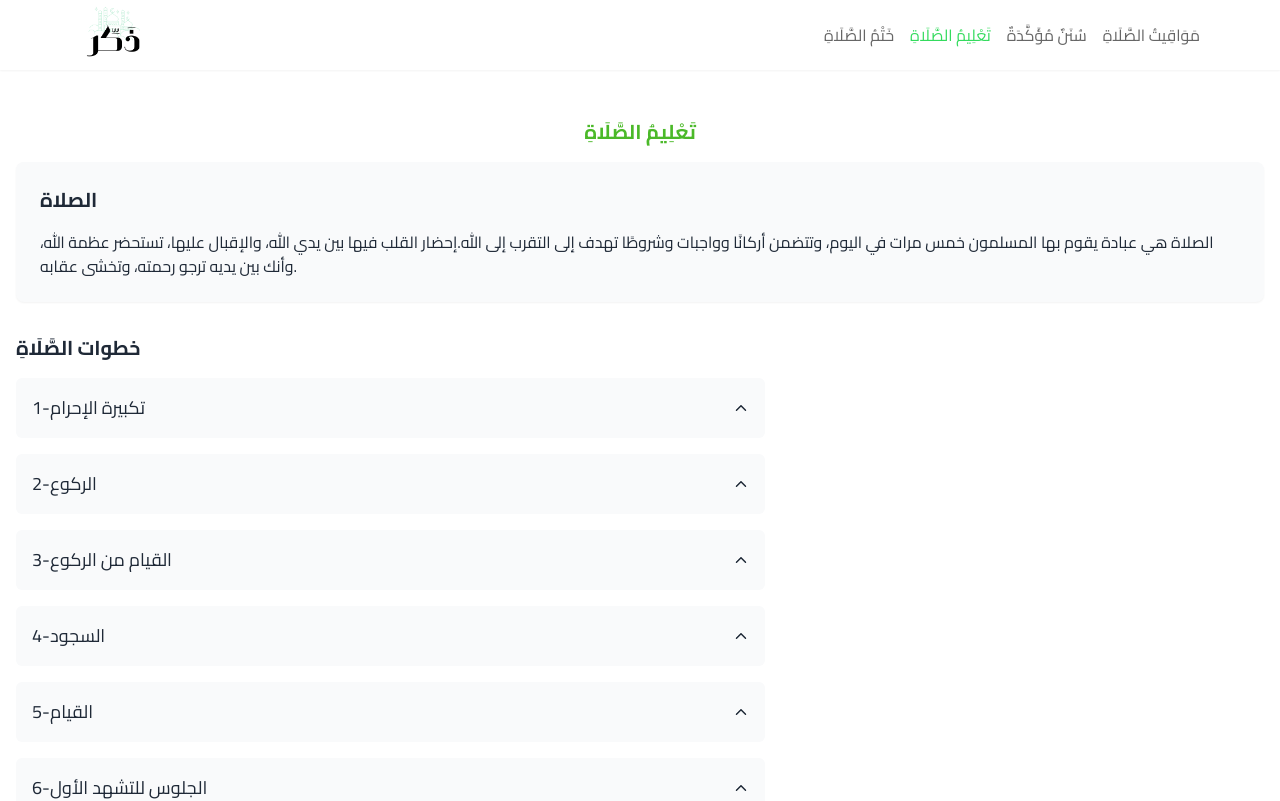
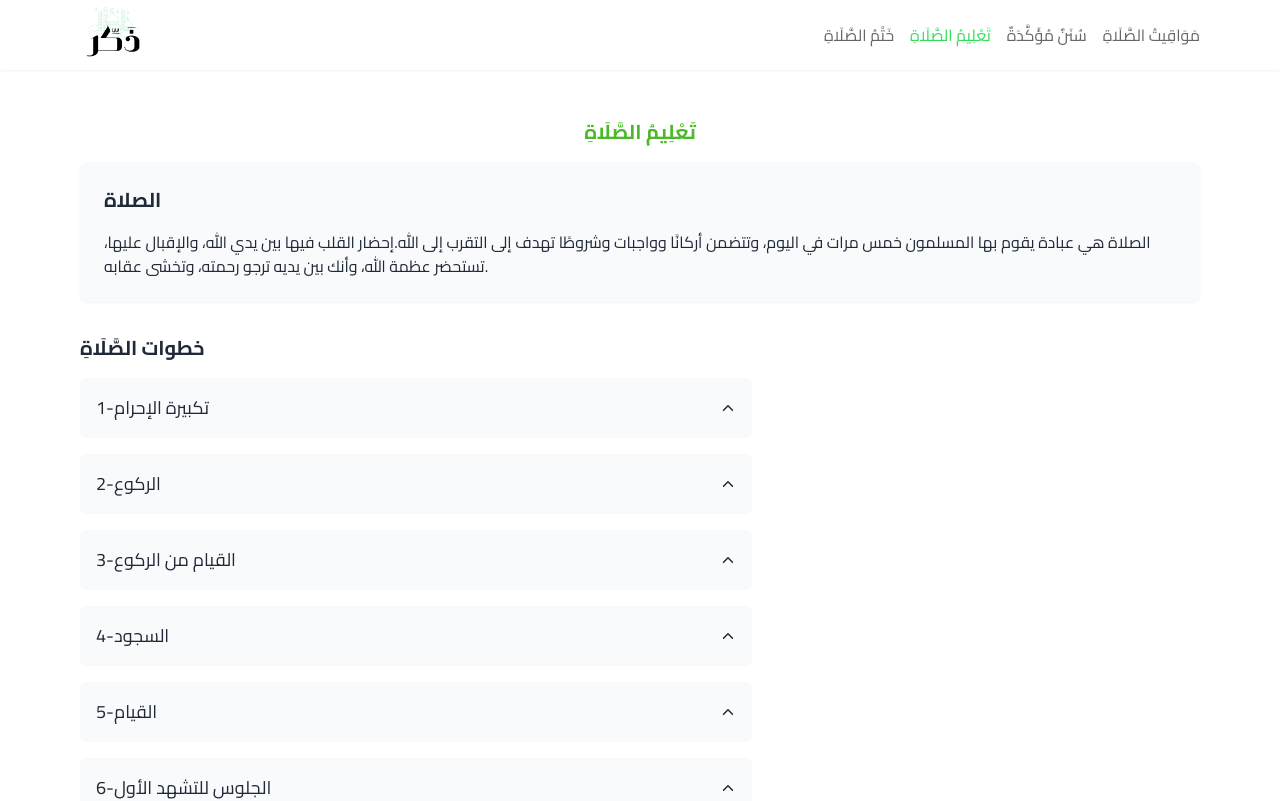
Before and after one commit to ibrahimhassona/zkr, a Next.js app: page /en/learnPray in a window 1280 px wide. Shown: the top 801 px of the page. Built offline with nearby package versions, Linux system fonts and the light colour scheme; what tailwindcss-animated would draw is missing.

Commit message:
test font

```diff
--- a/app/[locale]/learnPray/page.jsx
+++ b/app/[locale]/learnPray/page.jsx
@@ -6,7 +6,7 @@ import React from "react";
 
 const page = () => {
   return (
-    <div className="container mx-auto px-4 py-8">
+    <div className="cont mx-auto px-4 py-8">
       <h1 className="text-primary-dark font-bold w-full text-center text-xl py-4">
         تَعْلِيمُ الصَّلَاةِ
       </h1>
--- a/styles/globals.css
+++ b/styles/globals.css
@@ -20,24 +20,9 @@
   }
 
 
-@media (prefers-color-scheme: dark) {
-  :root {
-    --background: #ffffff;
-    --foreground: #ededed;
-  }
-}
 
-body {
-  color: var(--foreground);
-  background: var(--background);
 
-}
 
-@layer utilities {
-  .text-balance {
-    text-wrap: balance;
-  }
-}
 
 
 .test{
```
